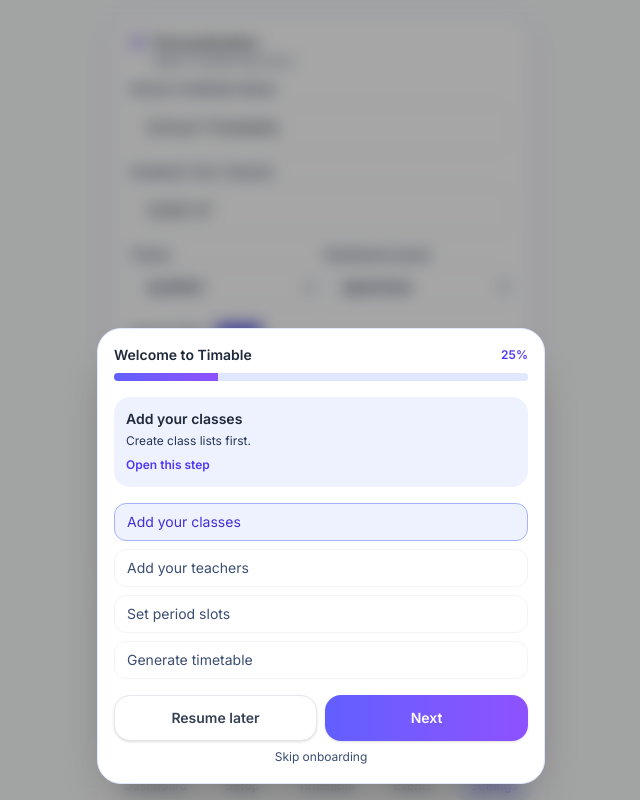
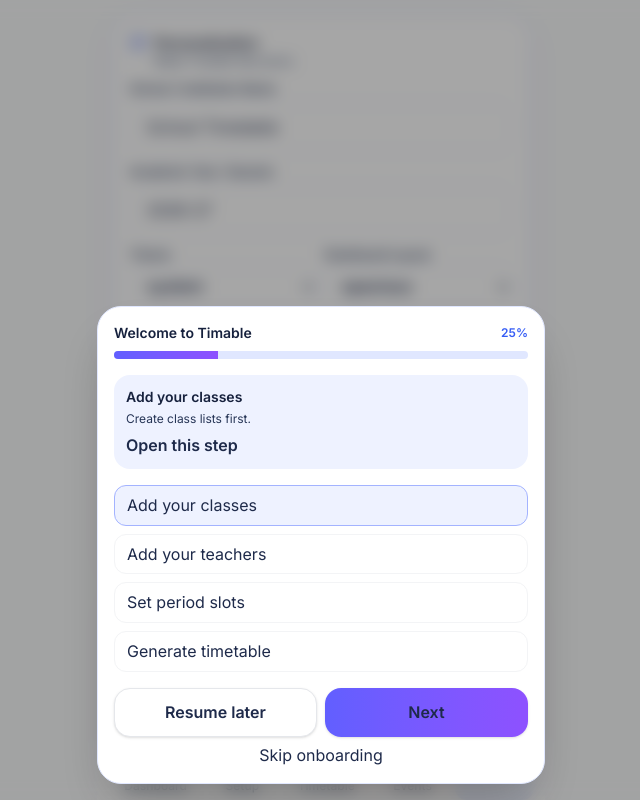
Before and after one commit to Nayak-indie/TimableV3, a Next.js app: page /settings in a window 1280 px wide. Shown: the top 800 px of the page, without its empty margins (319-959 px from the left). Built offline with nearby package versions, Linux system fonts and the light colour scheme.

Commit message:
improve global styling and readability

```diff
--- a/src/app/globals.css
+++ b/src/app/globals.css
@@ -17,18 +17,20 @@
 
   body {
     -webkit-font-smoothing: antialiased;
-    color: var(--text-primary);
+    color: var(--text-primary) !important;
     background: var(--bg-primary);
   }
 
   input,
   select,
-  textarea {
+  textarea,
+  button {
     font-size: 16px !important;
+    color: var(--text-primary) !important;
   }
 }
 
-/* Global readability guard with blue-toned replacements */
+/* ===== Global readability guard with blue-toned replacements ===== */
 [class*='text-gray-400'] {
   color: #51627f !important;
 }
@@ -38,8 +40,56 @@
 [class*='text-gray-600'] {
   color: #263556 !important;
 }
+[class*='text-gray-700'] {
+  color: #1e2a4a !important;
+}
+[class*='text-gray-800'],
+[class*='text-gray-900'] {
+  color: #16213d !important;
+}
+
+[class*='text-slate-'],
+[class*='text-zinc-'],
+[class*='text-neutral-'],
+[class*='text-stone-'] {
+  color: #22345c !important;
+}
+
 [class*='text-indigo-100'] {
   color: #dbe7ff !important;
+}
+[class*='text-indigo-'] {
+  color: #365df5 !important;
+}
+[class*='text-blue-'] {
+  color: #2563eb !important;
+}
+[class*='text-violet-'] {
+  color: #6d28d9 !important;
+}
+
+/* ===== Button enforcement ===== */
+button,
+.btn {
+  color: white !important;
+}
+
+[class*='bg-indigo-'],
+[class*='bg-blue-'],
+[class*='bg-violet-'] {
+  color: white !important;
+}
+
+/* ===== Cards / surfaces ===== */
+[class*='bg-white'],
+[class*='bg-slate-50'] {
+  color: var(--text-primary) !important;
+}
+
+/* ===== Links ===== */
+a {
+  color: inherit;
+  text-decoration: none;
 }
 
 @layer utilities {
@@ -50,7 +100,13 @@
 
 .dark body {
   background: var(--bg-dark);
-  color: var(--text-dark);
+  color: var(--text-dark) !important;
+}
+
+.dark [class*='text-gray-'],
+.dark [class*='text-slate-'],
+.dark [class*='text-zinc-'] {
+  color: #dbeafe !important;
 }
 
 .no-motion * {
```
